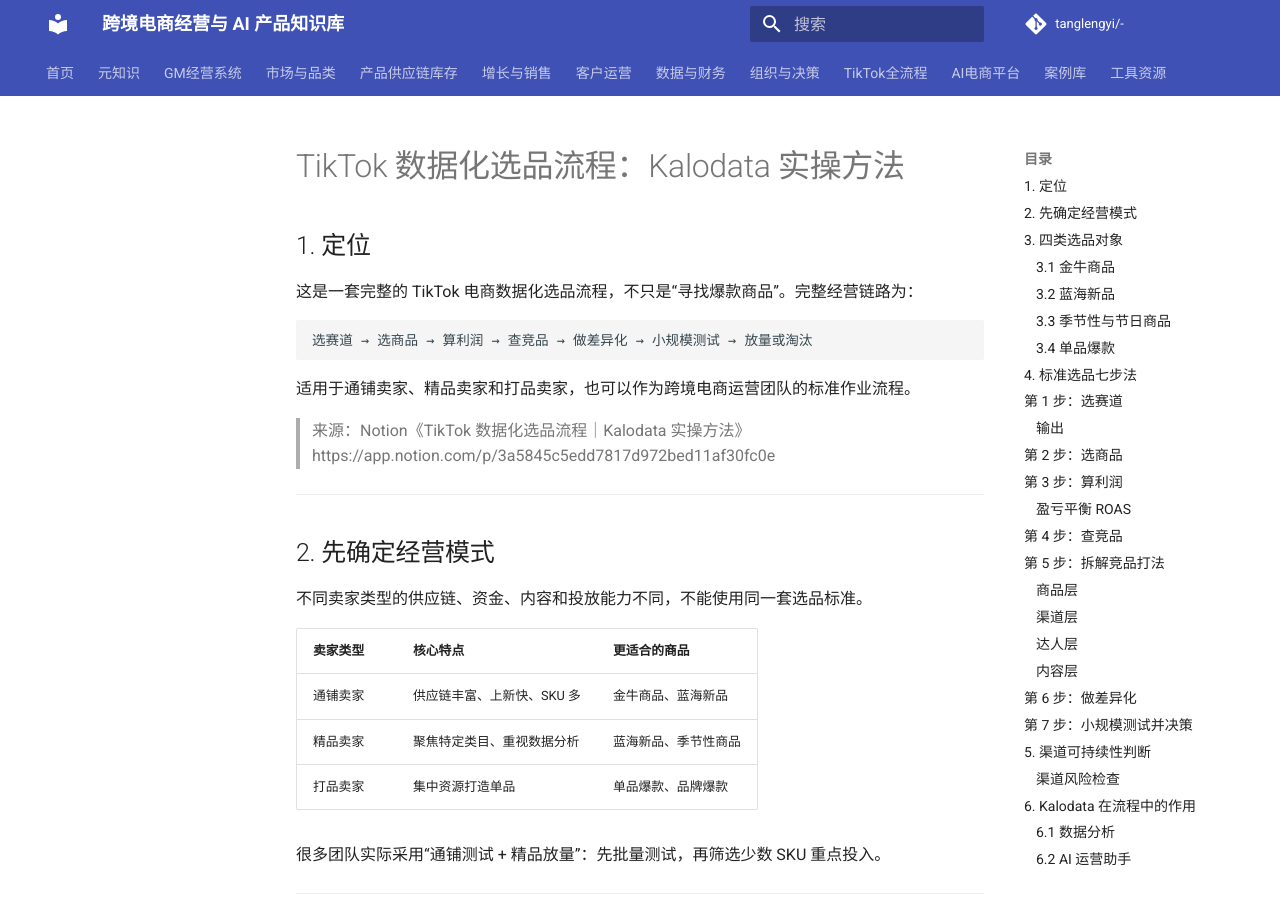
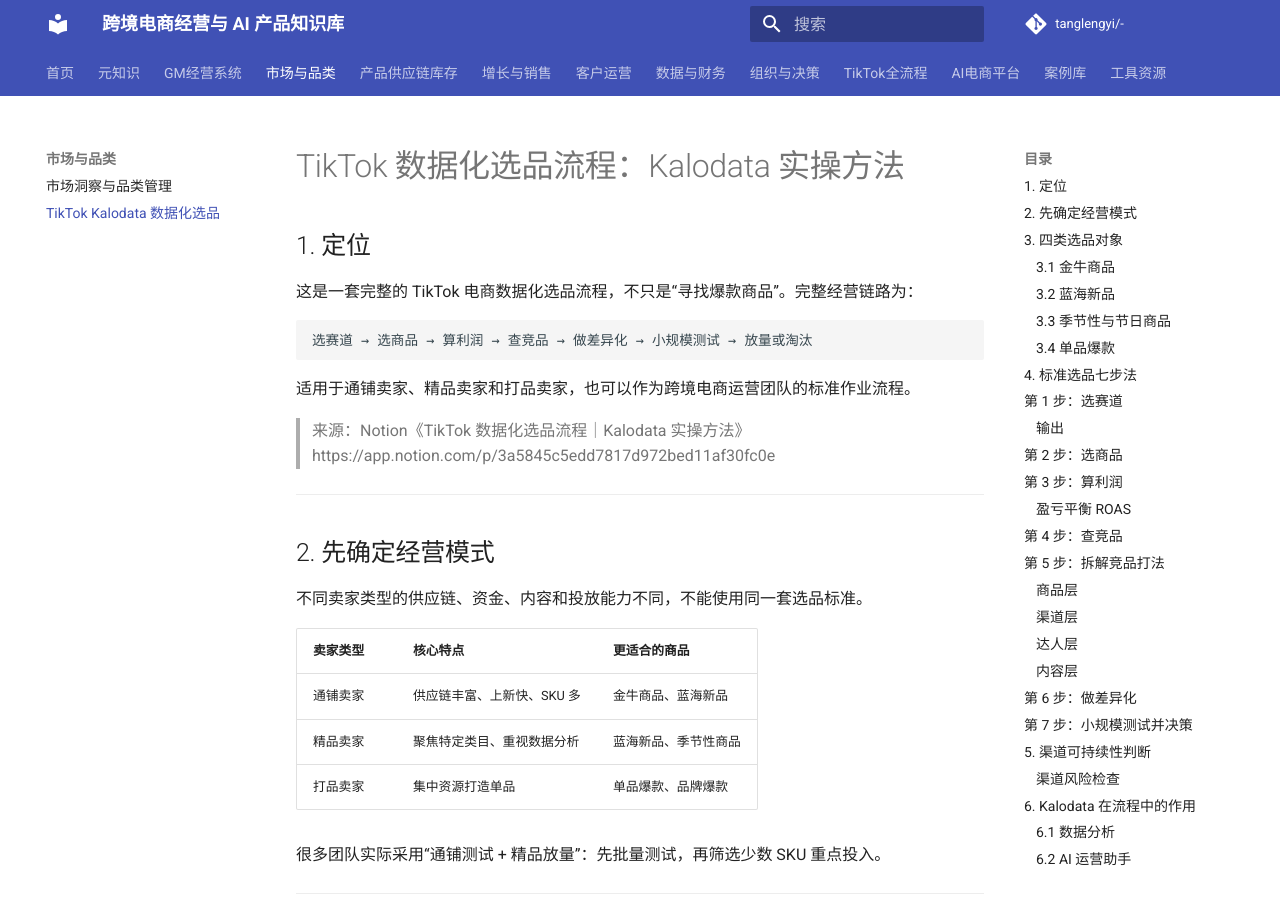
Before and after one commit to tanglengyi/crossborder-ai-product-knowledge-base, an MkDocs documentation site: the page built from docs/02-market-category/tiktok-kalodata-product-selection.md, in a window 1280 px wide and 900 px high. Built offline with MkDocs 1.6.1 and Material for MkDocs 9.7.7, drawn with Linux system fonts in a browser that asks for light colours; comment, search, counter and statistics services are not loaded.

Commit message:
更新选品知识导航

```diff
--- a/mkdocs.yml
+++ b/mkdocs.yml
@@ -31,7 +31,9 @@ nav:
           - 流程模板: 00-meta/templates/process-template.md
           - 案例模板: 00-meta/templates/case-template.md
   - GM经营系统: 01-gm/operating-system.md
-  - 市场与品类: 02-market-category/market-and-category.md
+  - 市场与品类:
+      - 市场洞察与品类管理: 02-market-category/market-and-category.md
+      - TikTok Kalodata 数据化选品: 02-market-category/tiktok-kalodata-product-selection.md
   - 产品供应链库存: 03-product-supply-chain/product-supply-inventory.md
   - 增长与销售: 04-growth-sales/growth-and-sales.md
   - 客户运营: 05-crm-service/customer-operations.md
```
